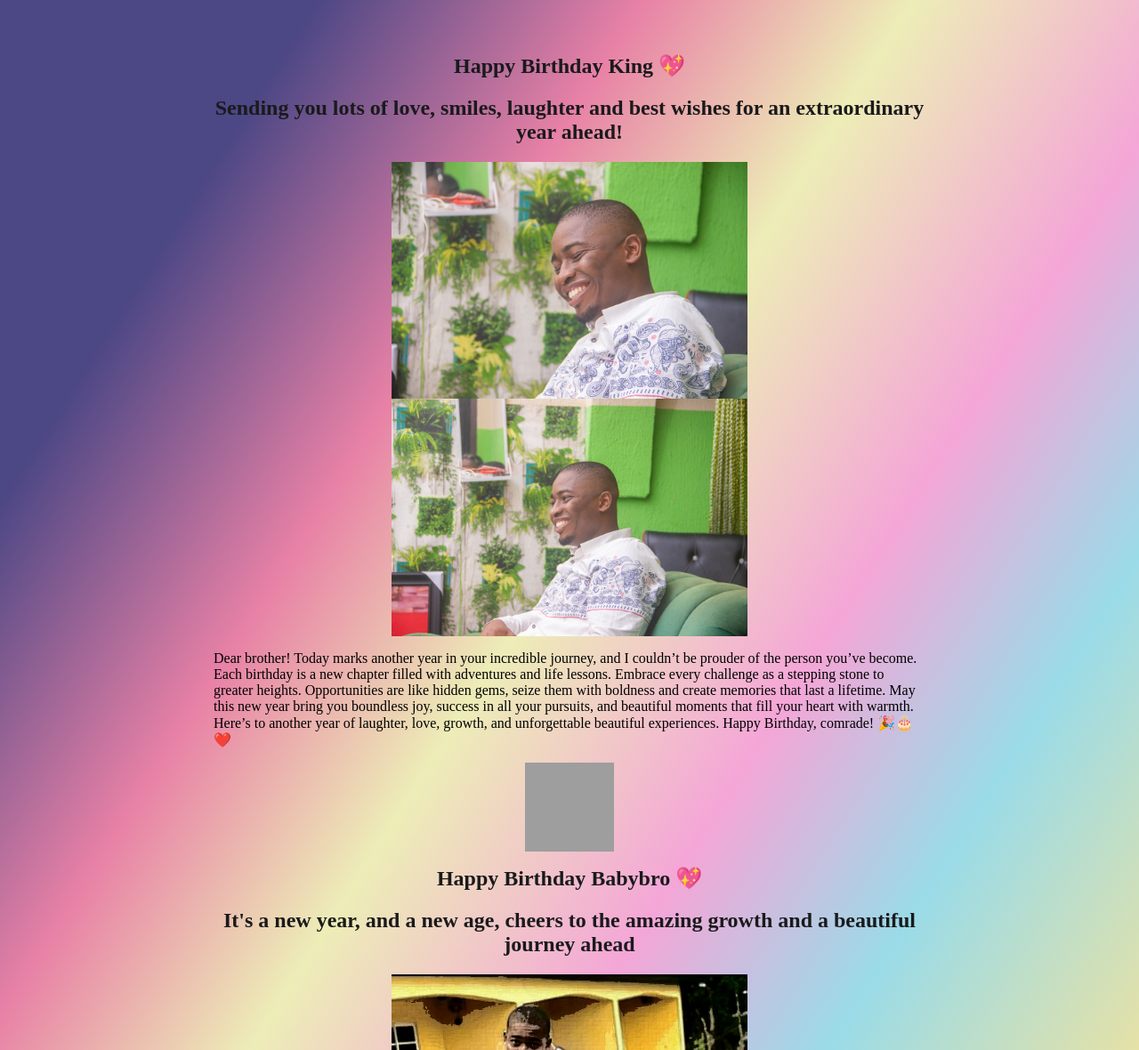
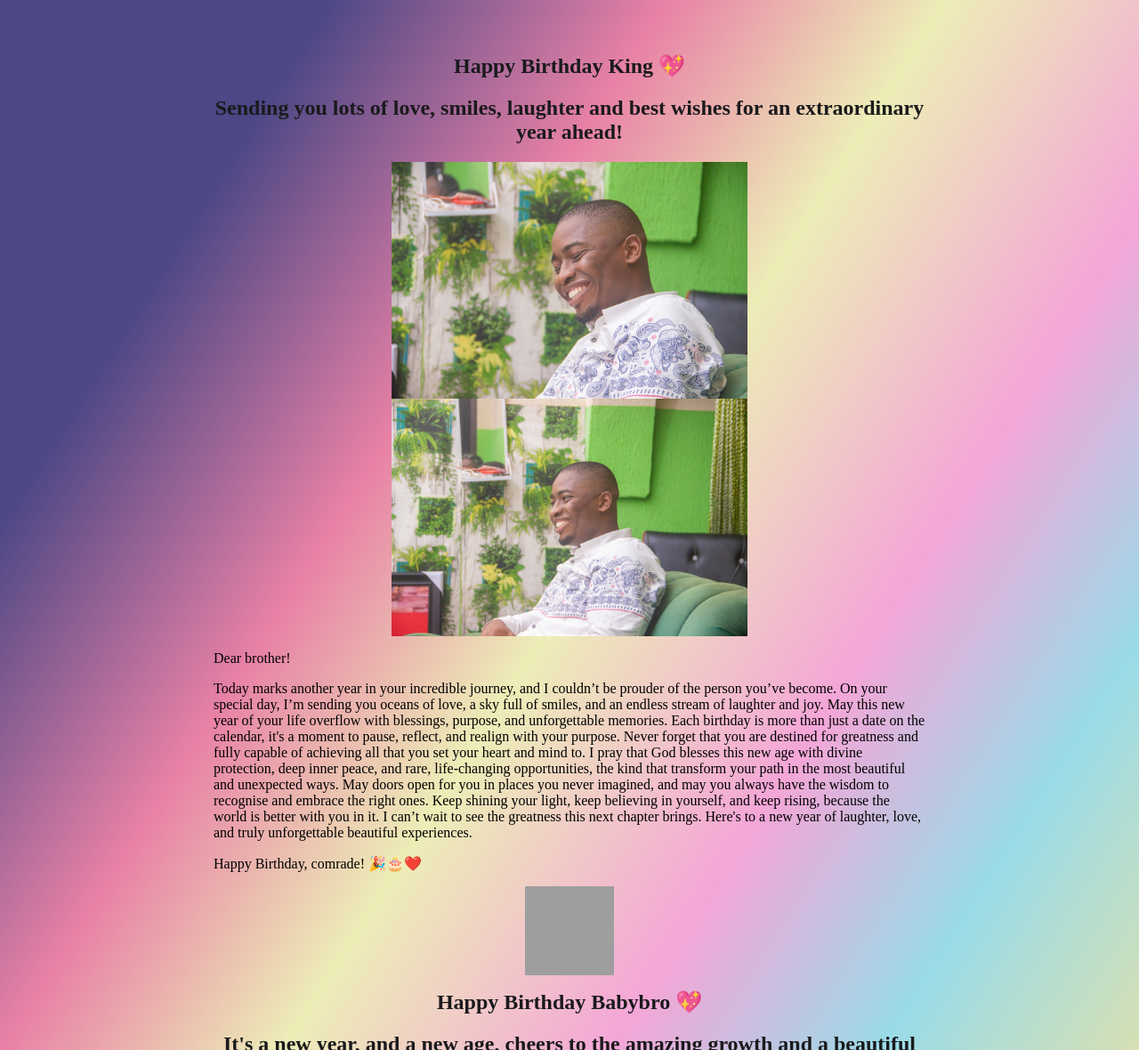
Before and after one commit to Queency31NSPPD/King_Solo, a plain HTML site: page index.html in a window 1280 px wide. Shown: the top 1180 px of the page at 89% size. Drawn offline with Linux system fonts and the light colour scheme; grey boxes are pictures that could not be loaded.

Commit message:
Updated html

```diff
--- a/index.html
+++ b/index.html
@@ -19,16 +19,22 @@
   alt="picture" class="profile-picture"/>
 <p>
  Dear brother!
+</p>
+<p>
+ Today marks another year in your incredible journey, and I couldn’t be prouder of the person you’ve become.
+ On your special day, I’m sending you oceans of love, a sky full of smiles, and an endless stream of laughter and joy.
+ May this new year of your life overflow with blessings, purpose, and unforgettable memories.
+ Each birthday is more than just a date on the calendar, it's a moment to pause, reflect, and realign with your purpose.
+ Never forget that you are destined for greatness and fully capable of achieving all that you set your heart and mind to.
+ I pray that God blesses this new age with divine protection, deep inner peace, and rare, life-changing opportunities, the kind that transform your path in the most beautiful and unexpected ways.
+ May doors open for you in places you never imagined, and may you always have the wisdom to recognise and embrace the right ones.
 
-  Today marks another year in your incredible journey, and I couldn’t be prouder of the person you’ve become. Each birthday is a new chapter filled with adventures and life lessons.
-
-  Embrace every challenge as a stepping stone to greater heights. Opportunities are like hidden gems, seize them with boldness and create memories that last a lifetime.
-
-  May this new year bring you boundless joy, success in all your pursuits, and beautiful moments that fill your heart with warmth.
-
-  Here’s to another year of laughter, love, growth, and unforgettable beautiful experiences.
-
-  Happy Birthday, comrade! 🎉🎂❤️
+ Keep shining your light, keep believing in yourself, and keep rising, because the world is better with you in it.
+ I can’t wait to see the greatness this next chapter brings.
+ Here's to a new year of laughter, love, and truly unforgettable beautiful experiences.
+</p>
+<p>
+ Happy Birthday, comrade! 🎉🎂❤️
 </p>
   <picture>
      <source srcset="https://fonts.gstatic.com/s/e/notoemoji/latest/1fa77/512.webp" type="image/webp">
```
